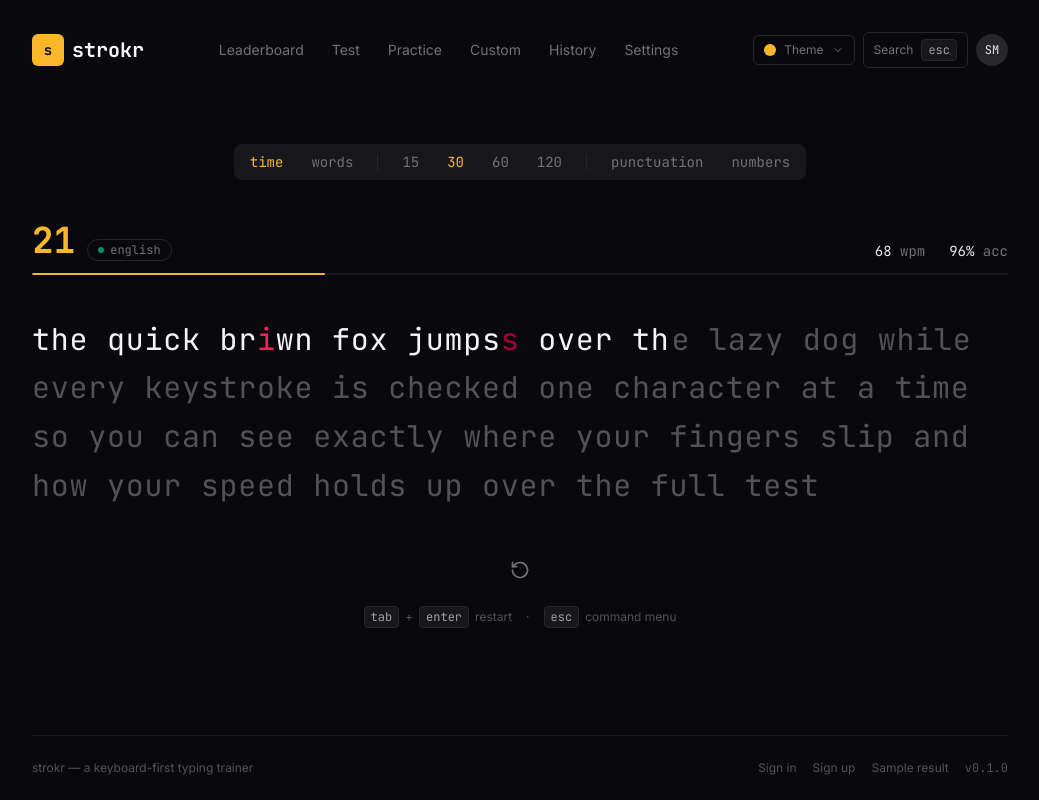
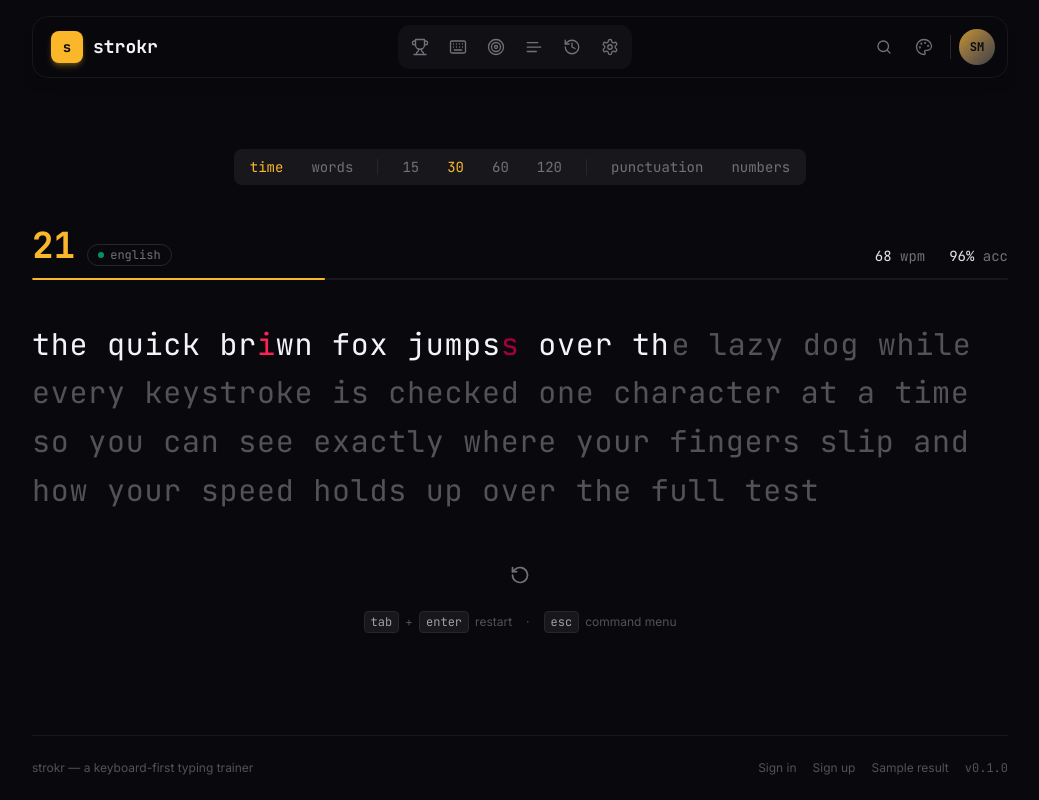
Before and after one commit to mt-shihab26/strokr, a Node project: template markup/views/pages/index.ejs in a window 1280 px wide. Shown: the whole page, without its empty margins (120-1159 px from the left). Run offline with Node 20 templates, Linux system fonts and the light colour scheme; the template is opened without the code that fills it: most values are stand-ins (such as "Sample title", 1, 10 or a date in 2020).

Commit message:
Redesign markup header with icon nav and hover tooltips

```diff
--- a/markup/views/partials/header.ejs
+++ b/markup/views/partials/header.ejs
@@ -1,37 +1,71 @@
 <%
+// Icon paths (Lucide, 24x24, stroke). Each nav link shows only its icon; the label appears as a tooltip on hover/focus.
+const icons = {
+    trophy: '<path d="M6 9H4.5a2.5 2.5 0 0 1 0-5H6"/><path d="M18 9h1.5a2.5 2.5 0 0 0 0-5H18"/><path d="M4 22h16"/><path d="M10 14.66V17c0 .55-.47.98-.97 1.21C7.85 18.75 7 20.24 7 22"/><path d="M14 14.66V17c0 .55.47.98.97 1.21C16.15 18.75 17 20.24 17 22"/><path d="M18 2H6v7a6 6 0 0 0 12 0V2Z"/>',
+    keyboard: '<rect x="2" y="4" width="20" height="16" rx="2"/><path d="M6 8h.01M10 8h.01M14 8h.01M18 8h.01M6 12h.01M10 12h.01M14 12h.01M18 12h.01M7 16h10"/>',
+    target: '<circle cx="12" cy="12" r="10"/><circle cx="12" cy="12" r="6"/><circle cx="12" cy="12" r="2"/>',
+    text: '<path d="M17 6.1H3M21 12.1H3M15.1 18H3"/>',
+    history: '<path d="M3 12a9 9 0 1 0 9-9 9.75 9.75 0 0 0-6.74 2.74L3 8"/><path d="M3 3v5h5"/><path d="M12 7v5l4 2"/>',
+    settings: '<path d="M12.22 2h-.44a2 2 0 0 0-2 2v.18a2 2 0 0 1-1 1.73l-.43.25a2 2 0 0 1-2 0l-.15-.08a2 2 0 0 0-2.73.73l-.22.38a2 2 0 0 0 .73 2.73l.15.1a2 2 0 0 1 1 1.72v.51a2 2 0 0 1-1 1.74l-.15.09a2 2 0 0 0-.73 2.73l.22.38a2 2 0 0 0 2.73.73l.15-.08a2 2 0 0 1 2 0l.43.25a2 2 0 0 1 1 1.73V20a2 2 0 0 0 2 2h.44a2 2 0 0 0 2-2v-.18a2 2 0 0 1 1-1.73l.43-.25a2 2 0 0 1 2 0l.15.08a2 2 0 0 0 2.73-.73l.22-.39a2 2 0 0 0-.73-2.73l-.15-.08a2 2 0 0 1-1-1.74v-.5a2 2 0 0 1 1-1.74l.15-.09a2 2 0 0 0 .73-2.73l-.22-.38a2 2 0 0 0-2.73-.73l-.15.08a2 2 0 0 1-2 0l-.43-.25a2 2 0 0 1-1-1.73V4a2 2 0 0 0-2-2z"/><circle cx="12" cy="12" r="3"/>',
+    search: '<circle cx="11" cy="11" r="7"/><path d="m20 20-3.5-3.5"/>',
+    palette: '<circle cx="13.5" cy="6.5" r=".5" fill="currentColor"/><circle cx="17.5" cy="10.5" r=".5" fill="currentColor"/><circle cx="8.5" cy="7.5" r=".5" fill="currentColor"/><circle cx="6.5" cy="12.5" r=".5" fill="currentColor"/><path d="M12 2C6.5 2 2 6.5 2 12s4.5 10 10 10c.93 0 1.65-.75 1.65-1.69 0-.44-.18-.84-.44-1.13-.29-.29-.44-.65-.44-1.13a1.64 1.64 0 0 1 1.67-1.67h2c3.05 0 5.55-2.5 5.55-5.55C21.97 6.01 17.46 2 12 2z"/>',
+};
+const icon = (name, size = "size-[18px]") =>
+    `<svg viewBox="0 0 24 24" class="${size}" fill="none" stroke="currentColor" stroke-width="1.75" stroke-linecap="round" stroke-linejoin="round" aria-hidden="true">${icons[name]}</svg>`;
+
 const links = [
-    { href: "leaderboard.html", label: "Leaderboard", page: "leaderboard" },
-    { href: "index.html", label: "Test", page: "index" },
-    { href: "practice.html", label: "Practice", page: "practice" },
-    { href: "custom.html", label: "Custom", page: "custom" },
-    { href: "history.html", label: "History", page: "history" },
-    { href: "settings.html", label: "Settings", page: "settings" },
+    { href: "leaderboard.html", label: "Leaderboard", page: "leaderboard", icon: "trophy" },
+    { href: "index.html", label: "Typing test", page: "index", icon: "keyboard" },
+    { href: "practice.html", label: "Practice", page: "practice", icon: "target" },
+    { href: "custom.html", label: "Custom text", page: "custom", icon: "text" },
+    { href: "history.html", label: "History", page: "history", icon: "history" },
+    { href: "settings.html", label: "Settings", page: "settings", icon: "settings" },
 ];
+
+// Tooltip shown under an icon button on hover or keyboard focus.
+const tip = (label) =>
+    `<span role="tooltip" class="pointer-events-none absolute top-full left-1/2 z-50 mt-2 -translate-x-1/2 translate-y-1 rounded-md border border-ink-800 bg-ink-900 px-2 py-1 text-xs whitespace-nowrap text-ink-100 opacity-0 shadow-lg transition group-hover/tip:translate-y-0 group-hover/tip:opacity-100 group-focus-visible/tip:translate-y-0 group-focus-visible/tip:opacity-100">${label}</span>`;
 %>
-<header class="flex flex-wrap items-center justify-between gap-4 py-8">
-    <a href="index.html" class="flex items-center gap-2 font-mono text-xl font-bold text-ink-100">
-        <span class="grid size-8 place-items-center rounded-md bg-accent text-sm text-ink-950">s</span>
-        strokr
+<header class="sticky top-0 z-30 -mx-6 mb-4 px-6 py-4 backdrop-blur-md">
+    <div class="flex items-center justify-between gap-4 rounded-2xl border border-ink-900 bg-ink-950/70 px-3 py-2 shadow-lg shadow-black/5">
+        <!-- Logo -->
+        <a href="index.html" class="group flex items-center gap-2.5 rounded-lg px-1.5 py-1 font-mono text-lg font-bold text-ink-100">
+            <span class="grid size-8 place-items-center rounded-lg bg-accent text-sm text-ink-950 shadow-md shadow-accent/30 transition group-hover:rotate-[-8deg]">s</span>
+            <span class="hidden sm:inline">strokr</span>
         </a>
-    <nav class="flex flex-wrap items-center gap-1 text-sm">
-        <% for (const link of links) { %>
+
+        <!-- Icon nav -->
+        <nav class="flex items-center gap-0.5 rounded-xl bg-ink-900/60 p-1" aria-label="Main">
+            <% for (const link of links) { const active = link.page === page; %>
             <a
                 href="<%= link.href %>"
-            class="rounded-md px-3 py-1.5 <%= link.page === page ? 'bg-ink-900 text-ink-100' : 'text-ink-500 hover:bg-ink-900 hover:text-ink-200' %>"
-        ><%= link.label %></a>
+                aria-label="<%= link.label %>"
+                <% if (active) { %>aria-current="page"<% } %>
+                class="group/tip relative grid size-9 place-items-center rounded-lg <%= active ? 'bg-ink-800 text-accent shadow-sm' : 'text-ink-500 hover:bg-ink-800/60 hover:text-ink-100' %>"
+            >
+                <%- icon(link.icon) %>
+                <% if (active) { %><span class="absolute -bottom-0.5 h-0.5 w-4 rounded-full bg-accent"></span><% } %>
+                <%- tip(link.label) %>
+            </a>
             <% } %>
         </nav>
-    <div class="flex items-center gap-2">
+
+        <!-- Actions -->
+        <div class="flex items-center gap-1">
+            <a href="#command" aria-label="Search" class="group/tip relative grid size-9 place-items-center rounded-lg text-ink-500 hover:bg-ink-900 hover:text-ink-100">
+                <%- icon("search") %>
+                <%- tip("Search · esc") %>
+            </a>
+
             <!-- Theme selector -->
             <details class="group relative">
-            <summary class="flex cursor-pointer list-none items-center gap-2 rounded-md border border-ink-800 px-2.5 py-1.5 text-xs text-ink-500 hover:text-ink-200">
-                <span class="size-3 rounded-full bg-accent"></span>
-                Theme
-                <svg viewBox="0 0 24 24" class="size-3 transition group-open:rotate-180" fill="none" stroke="currentColor" stroke-width="2"><path d="m6 9 6 6 6-6" /></svg>
+                <summary aria-label="Theme" class="group/tip relative grid size-9 cursor-pointer list-none place-items-center rounded-lg text-ink-500 hover:bg-ink-900 hover:text-ink-100 group-open:bg-ink-900 group-open:text-accent">
+                    <%- icon("palette") %>
+                    <%- tip("Theme") %>
                 </summary>
-            <div class="absolute right-0 z-40 mt-2 w-44 rounded-lg border border-ink-800 bg-ink-900 p-1 shadow-xl">
+                <div class="absolute right-0 z-40 mt-2 w-44 rounded-xl border border-ink-800 bg-ink-900 p-1 shadow-xl">
                     <% for (const name of ["system", "dark", "light", "nord", "sepia", "matrix"]) { %>
-                <button data-set-theme="<%= name %>" class="flex w-full items-center gap-2 rounded-md border border-transparent px-2 py-1.5 text-left text-sm text-ink-300 hover:bg-ink-800">
+                    <button data-set-theme="<%= name %>" class="flex w-full items-center gap-2 rounded-lg border border-transparent px-2 py-1.5 text-left text-sm text-ink-300 hover:bg-ink-800">
                         <span data-theme="<%= name === 'system' ? 'dark' : name %>" class="flex gap-0.5 rounded bg-ink-950 p-1">
                             <span class="size-2 rounded-full bg-accent"></span>
                             <span class="size-2 rounded-full bg-ink-100"></span>
@@ -42,10 +76,14 @@ const links = [
                     <% } %>
                 </div>
             </details>
-        <a href="#command" class="flex items-center gap-2 rounded-md border border-ink-800 px-2.5 py-1.5 text-xs text-ink-500 hover:text-ink-200">
-            Search <%- include("kbd", { key: "esc" }) %>
+
+            <span class="mx-1 h-6 w-px bg-ink-800"></span>
+
+            <a href="profile.html" aria-label="Profile" class="group/tip relative grid size-9 place-items-center rounded-full bg-gradient-to-br from-accent/80 to-ink-700 font-mono text-xs font-bold text-ink-950 ring-2 ring-offset-2 ring-offset-ink-950 <%= page === 'profile' ? 'ring-accent' : 'ring-transparent hover:ring-ink-700' %>">
+                SM
+                <%- tip("Profile") %>
             </a>
-        <a href="profile.html" class="grid size-8 place-items-center rounded-full bg-ink-800 font-mono text-xs text-ink-200 <%= page === 'profile' ? 'ring-2 ring-accent' : '' %>" aria-label="Profile">SM</a>
+        </div>
     </div>
 </header>
 <%- include("command-menu") %>
```
Lines whose indentation alone changed are shown as unchanged.
